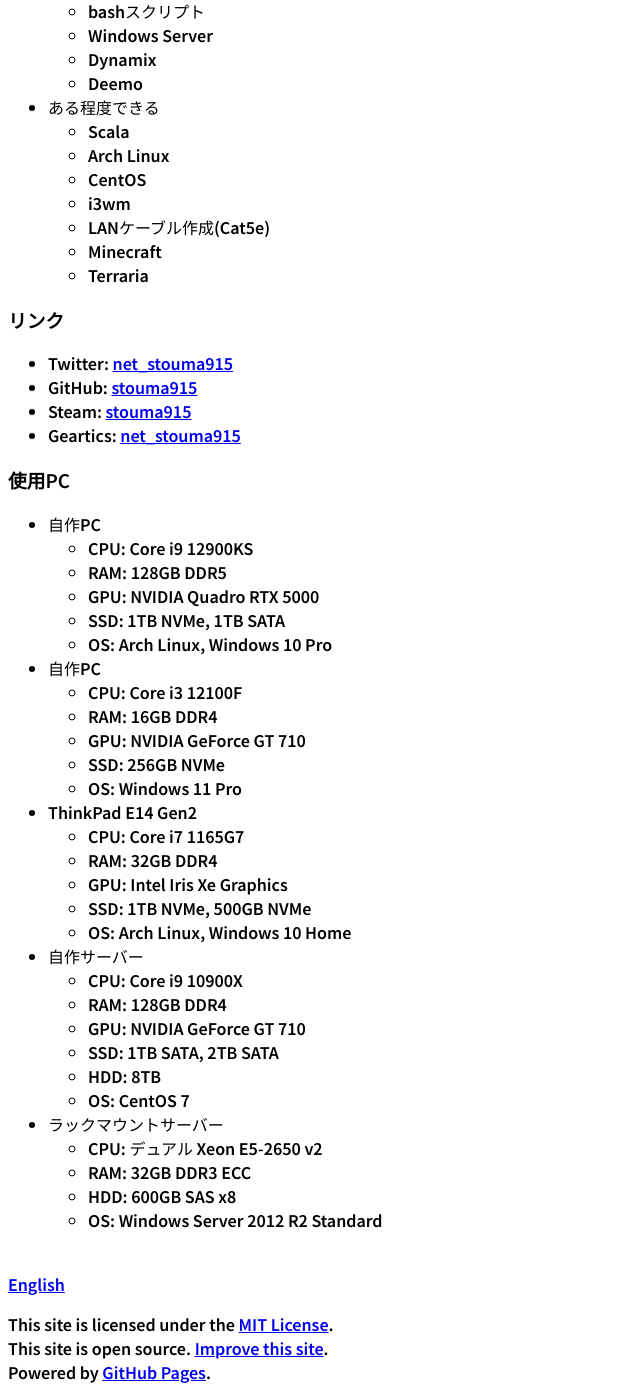
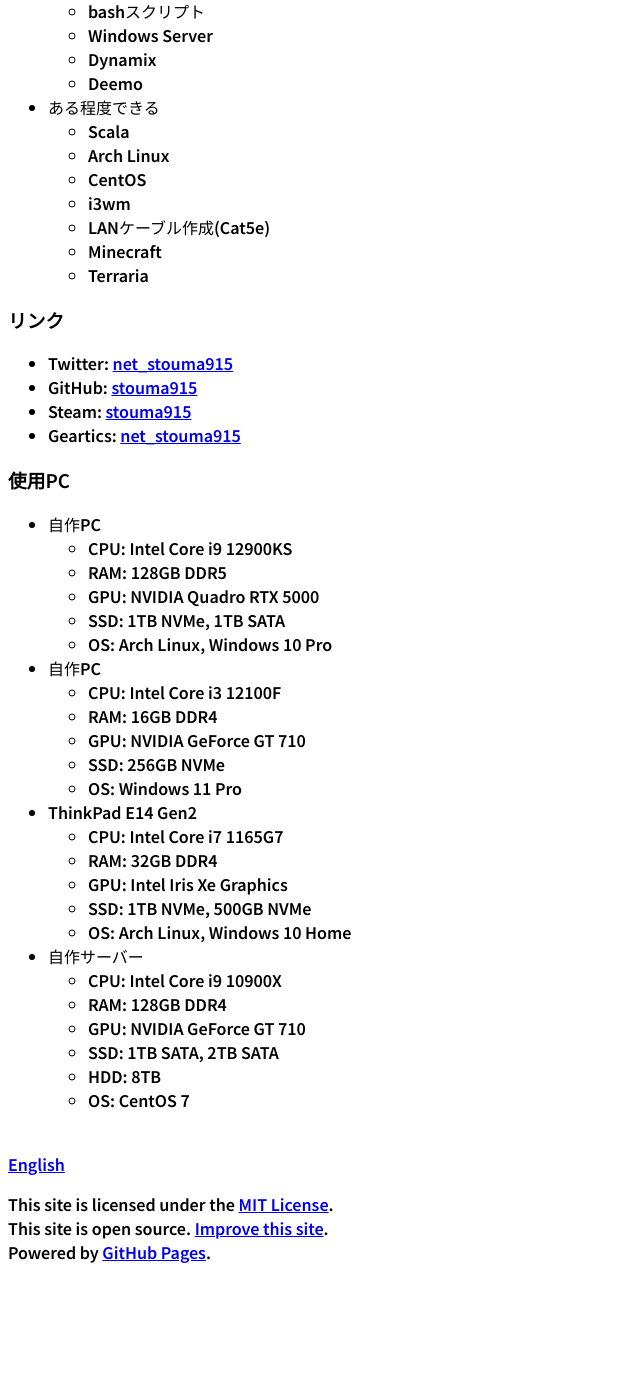
Before and after one commit to t-sasaki915/t-sasaki-net, a Jekyll site: the page built from docs/index.md, in a window 1280 px wide and 1400 px high, scrolled down 1385 px. Shown: the whole window, without its empty margins (0-640 px from the left). Built offline with Jekyll 4.4.1, drawn with Linux system fonts in a browser that asks for light colours; Markdown is read by kramdown in place of the engine named in the settings; after the commit the page ends 2665 px from its top, so only the background shows below that.

Commit message:
Update index.md

```diff
--- a/docs/index.md
+++ b/docs/index.md
@@ -80,32 +80,27 @@
 
 ### 使用PC
 - 自作PC
-  - CPU: Core i9 12900KS
+  - CPU: Intel Core i9 12900KS
   - RAM: 128GB DDR5
   - GPU: NVIDIA Quadro RTX 5000
   - SSD: 1TB NVMe, 1TB SATA
   - OS: Arch Linux, Windows 10 Pro
 - 自作PC
-  - CPU: Core i3 12100F
+  - CPU: Intel Core i3 12100F
   - RAM: 16GB DDR4
   - GPU: NVIDIA GeForce GT 710
   - SSD: 256GB NVMe
   - OS: Windows 11 Pro
 - ThinkPad E14 Gen2
-  - CPU: Core i7 1165G7
+  - CPU: Intel Core i7 1165G7
   - RAM: 32GB DDR4
   - GPU: Intel Iris Xe Graphics
   - SSD: 1TB NVMe, 500GB NVMe
   - OS: Arch Linux, Windows 10 Home
 - 自作サーバー
-  - CPU: Core i9 10900X
+  - CPU: Intel Core i9 10900X
   - RAM: 128GB DDR4
   - GPU: NVIDIA GeForce GT 710
   - SSD: 1TB SATA, 2TB SATA
   - HDD: 8TB
   - OS: CentOS 7
-- ラックマウントサーバー
-  - CPU: デュアル Xeon E5-2650 v2
-  - RAM: 32GB DDR3 ECC
-  - HDD: 600GB SAS x8
-  - OS: Windows Server 2012 R2 Standard
```
